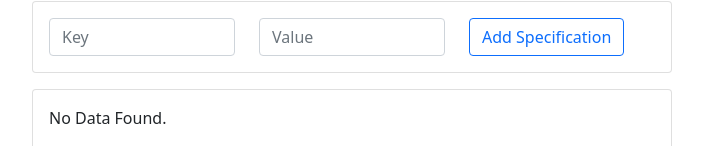
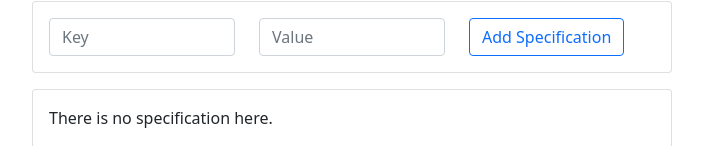
Before and after one commit to kkishans/Shopping-App, a PHP site: page /admin/specification.php?pid=1 in a window 1280 px wide. Shown: the part 143-289 px from the top of the page, without its empty margins (288-991 px from the left). Run offline with PHP 8.4, Linux system fonts and the light colour scheme; a user stored in the database is signed in; data comes from the database, SQL or seed files in the repository; some libraries are stand-ins or nearby versions.

Commit message:
Minor bugs resolved

```diff
--- a/admin/specification.php
+++ b/admin/specification.php
@@ -6,7 +6,8 @@
  ?>
 
 <?php
- $label = "Add";
+    error_reporting(0);
+    $label = "Add";
     $key = "";
     $value = "";
 
@@ -79,7 +80,7 @@
              }
             }else{
                 echo "
-                    <tr><p' align='center'> No Data Found.</p></tr>
+                    <tr><p' align='center'> There is no specification here.</p></tr>
                 ";
             }
             ?>
```
